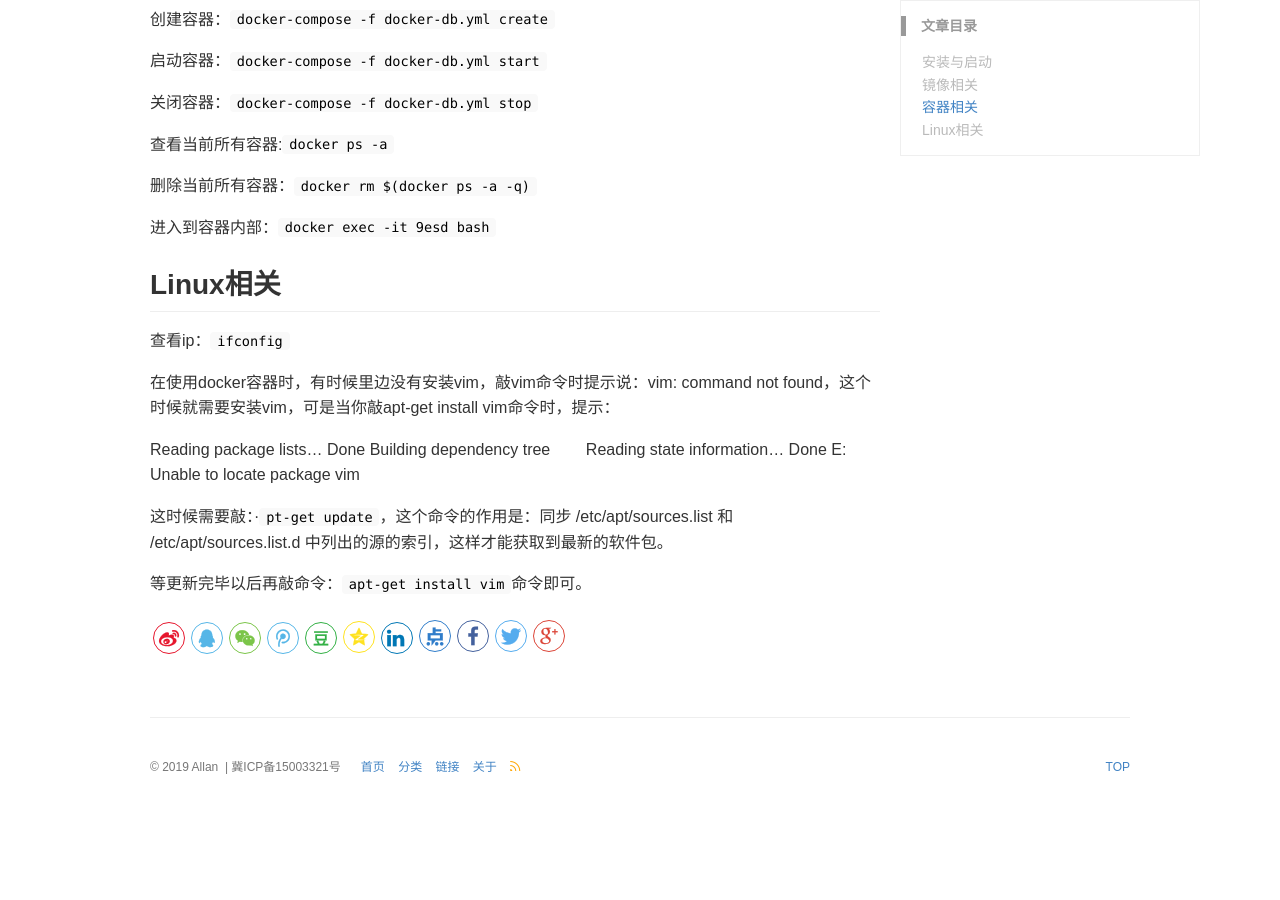
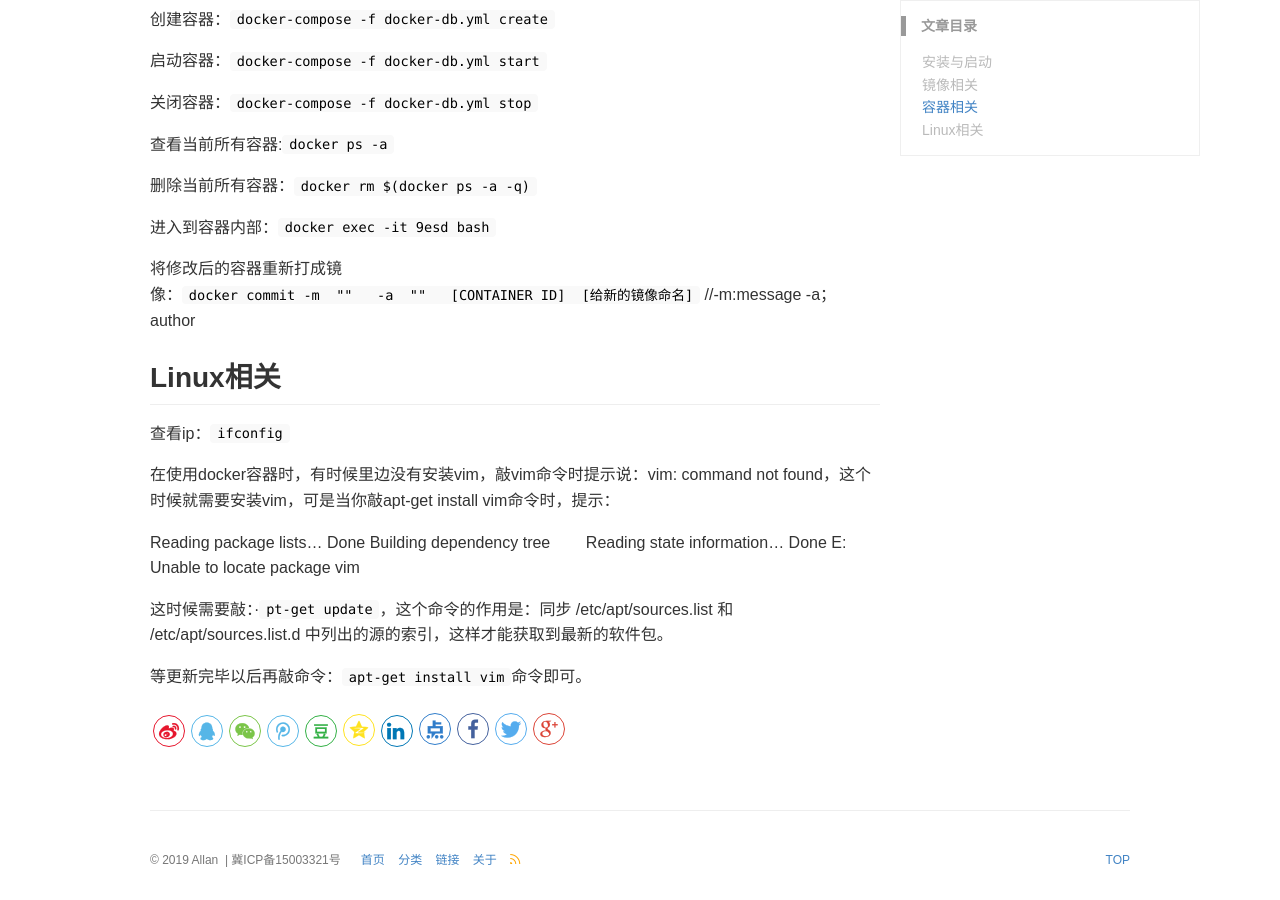
Before and after one commit to AllanHao/allanhao.github.io, a Jekyll site: the page built from _posts/2019-03-26-docker-command.md, in a window 1280 px wide and 900 px high, scrolled down 886 px. Built offline with Jekyll 4.4.1, drawn with Linux system fonts in a browser that asks for light colours; comment, search, counter and statistics services are not loaded; before the commit the page ends 1702 px from its top, so only the background shows below that.

Commit message:
Update 2019-03-26-docker-command.md

```diff
--- a/_posts/2019-03-26-docker-command.md
+++ b/_posts/2019-03-26-docker-command.md
@@ -46,6 +46,7 @@ docker 基础命令备忘
 
 进入到容器内部：`docker exec -it 9esd bash`
 
+将修改后的容器重新打成镜像：`docker commit -m  ""   -a  ""   [CONTAINER ID]  [给新的镜像命名]`  //-m:message -a；author
 
 ## Linux相关
 
```
